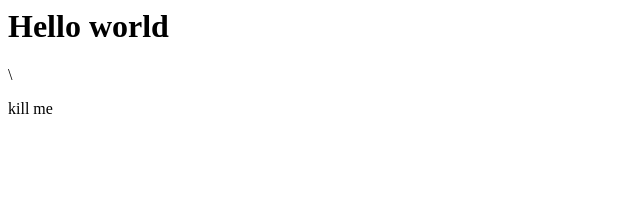
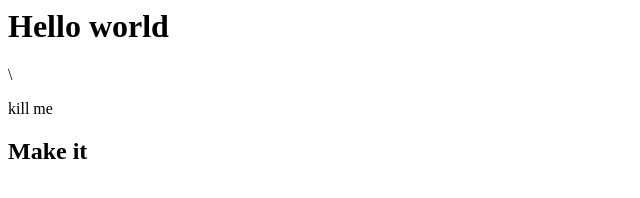
Before and after one commit to Ahmad82450/potionfy, a plain HTML site: page index.html in a window 1280 px wide. Shown: the whole page, without its empty margins (0-640 px from the left). Drawn offline with Linux system fonts and the light colour scheme.

Commit message:
Add me #2

```diff
--- a/index.html
+++ b/index.html
@@ -4,5 +4,6 @@
   <body>
     <h1>Hello world</h1>\
     <p>kill me</p>
+    <h2>Make it</h2>
   </body>
 </html>
```
